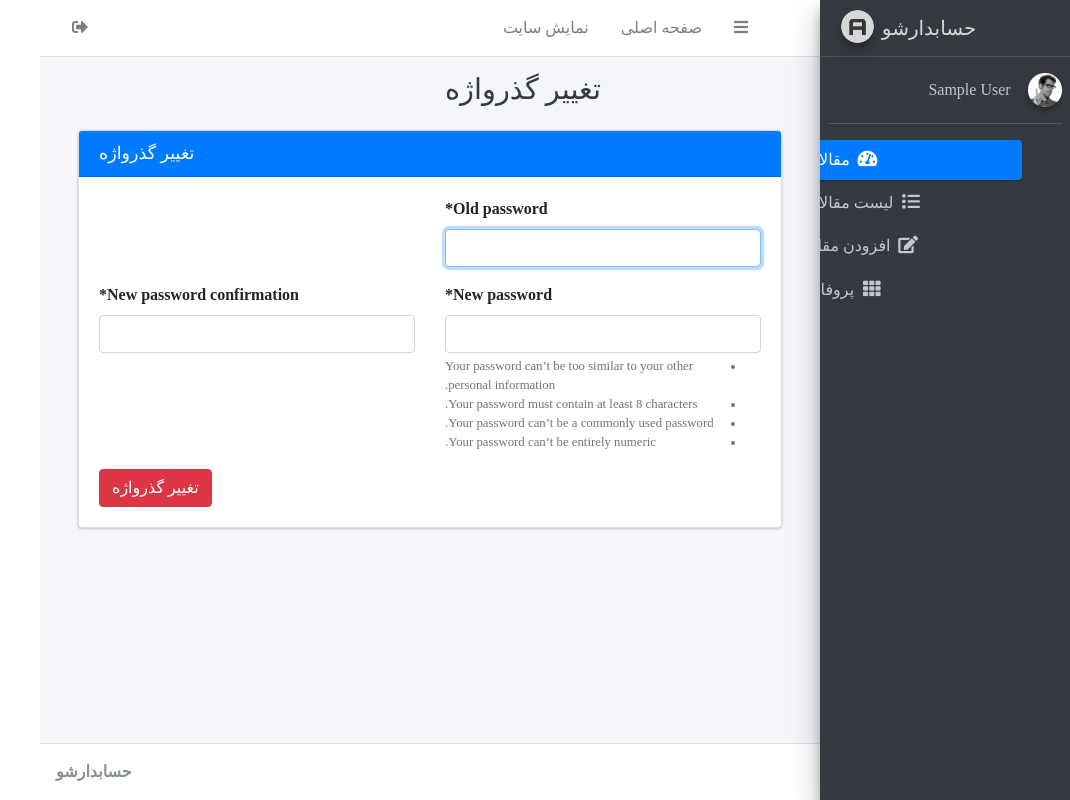
After one commit to iMaHdI78/Hesabdar-Sho, a Django app: page /account/password_change/ in a window 1280 px wide. The commit adds this page. Shown: the whole page, without its empty margins (210-1280 px from the left). Run offline with Django 4.2, Linux system fonts and the light colour scheme; the visitor is signed in with stand-in values (Sample User, id 1); some libraries are stand-ins or nearby versions; some web fonts are replaced.

Commit message:
Create password change section

```diff
--- a/account/urls.py
+++ b/account/urls.py
@@ -7,6 +7,7 @@ from .views import (
     ArticleDelete,
     Profile,
     Login,
+    PasswordChange,
 )
 
 app_name = 'account'
@@ -14,8 +15,8 @@ urlpatterns = [
     path('login/', Login.as_view(), name='login'),
     path('logout/', views.LogoutView.as_view(), name='logout'),
 
-    # path('password_change/', views.PasswordChangeView.as_view(), name='password_change'),
-    # path('password_change/done/', views.PasswordChangeDoneView.as_view(), name='password_change_done'),
+    path('password_change/', PasswordChange.as_view(), name='password_change'),
+    path('password_change/done/', views.PasswordChangeDoneView.as_view(), name='password_change_done'),
 
     # path('password_reset/', views.PasswordResetView.as_view(), name='password_reset'),
     # path('password_reset/done/', views.PasswordResetDoneView.as_view(), name='password_reset_done'),
--- a/account/views.py
+++ b/account/views.py
@@ -2,15 +2,15 @@ from django.shortcuts import render
 from django.contrib.auth.decorators import login_required
 from django.contrib.auth.mixins import LoginRequiredMixin
 from django.urls import reverse_lazy
-from django.contrib.auth.views import LoginView
+from django.contrib.auth.views import LoginView, PasswordChangeView
 from .models import User
 from .forms import ProfileForm
 from .mixins import (
 	FieldsMixin,
 	FormValidMixin,
 	AuthorAccessMixin,
- 	AuthorsAccessMixin,
-	SuperUserAccessMixin,
+	AuthorsAccessMixin,
+	SuperUserAccessMixin
 )
 from django.views.generic import (
 	ListView,
@@ -72,3 +72,7 @@ class Login(LoginView):
 			return reverse_lazy("account:home")
 		else:
 			return reverse_lazy("account:profile")
+
+
+class PasswordChange(PasswordChangeView):
+	success_url = reverse_lazy("account:password_change_done")
--- a/templates/registration/home.html
+++ b/templates/registration/home.html
@@ -53,7 +53,7 @@
                             {% elif article.status == 'i' %}
                               <span class="badge" style="background-color: #32f4df;">درحال بررسی</span>
                               {% if user.is_superuser %}
-                                <a target="_blank" class="badge badge-secondary" href="{% url 'blog:preview' article.pk %}">پیشنمایش</a>
+                                <a target="_blank" class="badge badge-secondary" href="{% url 'blog:preview' article.pk %}">پیش نمایش</a>
                               {% endif %}
                             {% else %}
                               {% if article.status == 'd' %}
@@ -61,7 +61,7 @@
                               {% else %}
                                 <span class="badge badge-warning">برگشت داده شده</span>
                               {% endif %}
-                              <a target="_blank" class="badge badge-secondary" href="{% url 'blog:preview' article.pk %}">پیشنمایش</a>
+                              <a target="_blank" class="badge badge-secondary" href="{% url 'blog:preview' article.pk %}">پیش نمایش</a>
                             {% endif %}
 
                             {% if user.is_superuser %}
--- /dev/null
+++ b/templates/registration/password_change_form.html
@@ -0,0 +1,32 @@
+{% extends 'registration/base.html' %}
+{% load crispy_forms_tags %}
+
+{% block title %}{% block title-meta %}
+	تغییر گذرواژه
+{% endblock %}{% endblock %}
+
+{% block main %}
+<div class="col-md-12">
+  <div class="card card-primary">
+    <div class="card-header">
+      <h3 class="card-title mb-0 float-left">تغییر گذرواژه</h3>
+    </div>
+		<div class="card-body">
+			<form method="post" enctype="multipart/form-data">{% csrf_token %}
+		    <div class="row">
+		      <div class="col-6">
+		        {{ form.old_password|as_crispy_field }}
+		      </div>
+		      <div class="col-6"></div>
+		      <div class="col-6">
+		        {{ form.new_password1|as_crispy_field }}
+		      </div>
+		      <div class="col-6">
+		        {{ form.new_password2|as_crispy_field }}
+		      </div>
+		    </div>
+				<button class="btn btn-danger">تغییر گذرواژه</button>
+			</form>
+		</div>
+</div>
+{% endblock %}
--- a/templates/registration/profile.html
+++ b/templates/registration/profile.html
@@ -20,6 +20,12 @@
 		      <div class="col-6">
 		        {{ form.email|as_crispy_field }}
 		      </div>
+		      <div class="container">
+		      	<div class="alert alert-warning">
+			      	<label>گذرواژه</label>
+			      	<p class="mb-0">برای تغییر گذرواژه <a class="alert-link" href="{% url 'account:password_change' %}">کلیک</a> کنید.</p>
+		        </div>
+		      </div>
 		      <div class="col-6">
 		        {{ form.first_name|as_crispy_field }}
 		      </div>
```
Also changed, not shown: templates/registration/password_change_done.html (added, +17 -0 lines).
